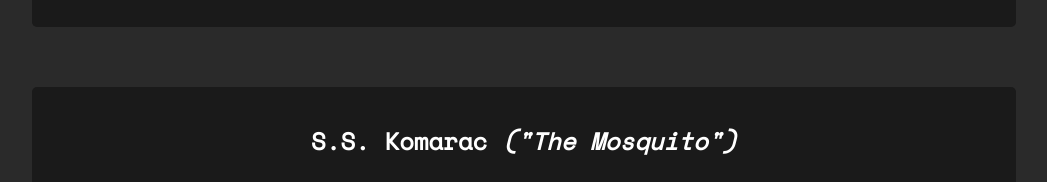
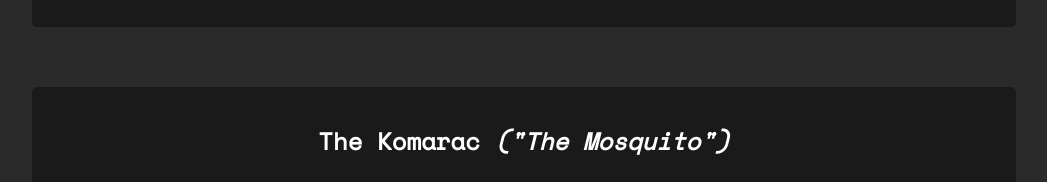
Before and after one commit to ianseremet/ianseremet.github.io, a plain HTML site: page index.html in a window 1280 px wide. Shown: the part 5307-5489 px from the top of the page, without its empty margins (116-1163 px from the left). Drawn offline with nearby package versions, Linux system fonts and the light colour scheme.

Commit message:
Update index.html

```diff
--- a/index.html
+++ b/index.html
@@ -95,7 +95,7 @@
         </div>
         <!-- Boat -->
         <div class="project-card" id="boat">
-            <h3>S.S. Komarac <i>("The Mosquito")</i></h3>
+            <h3>The Komarac <i>("The Mosquito")</i></h3>
             <p class="project-date">Summer 2021</p>
             <img src="images/IMG_4344.JPEG" alt="Boat Project" class="project-image">
             <p>This was one of my earliest and most ambitious projects. I dove headfirst into building a boat, combining carpentry skills with sheer determination to bring my vision to life. The S.S. Komarac stands as a testament to my ability to transform wood planks into a functional, seaworthy masterpiece.</p>
```
